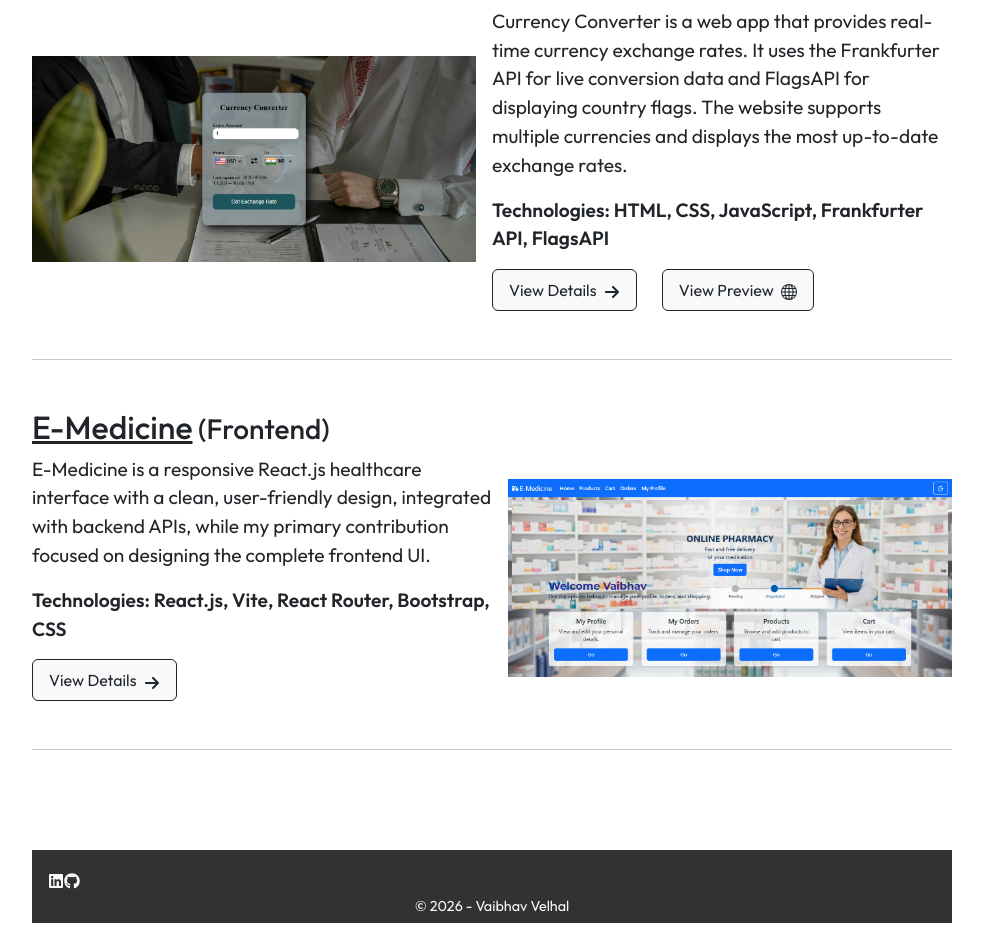
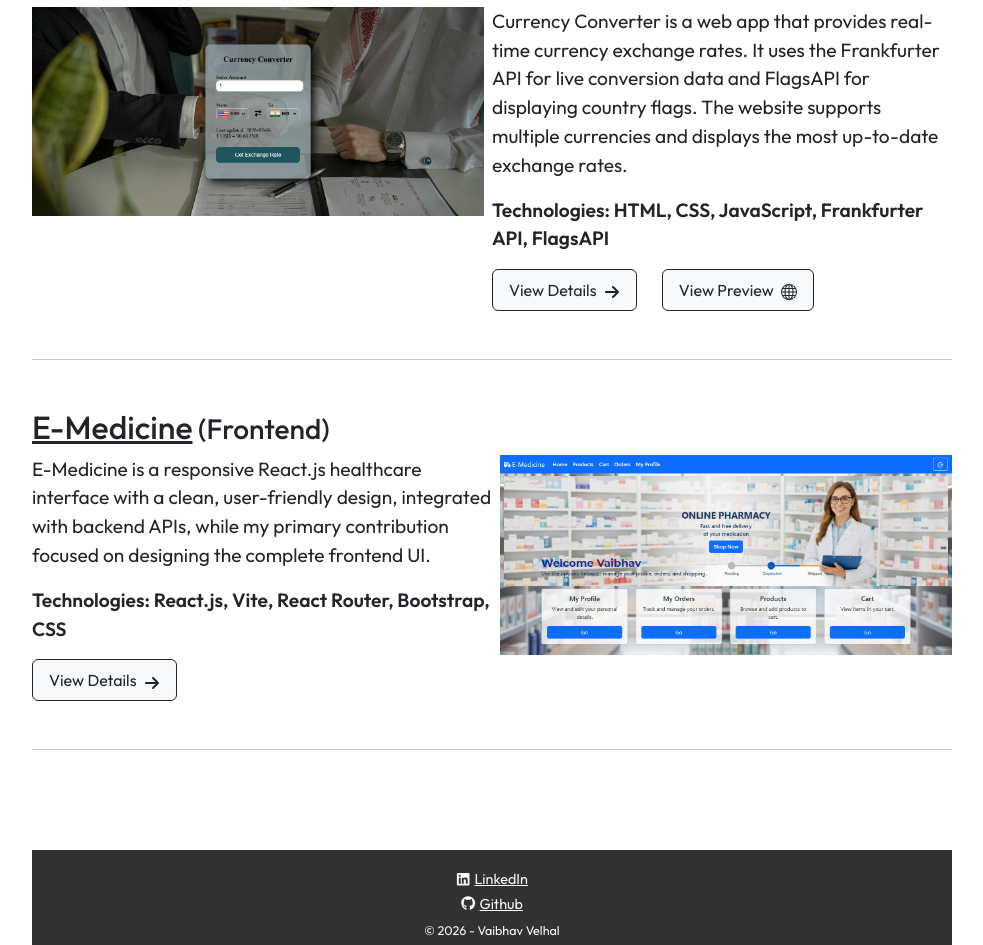
Before and after one commit to vaibhav-velhal/vaibhav-portfolio, a React (Vite) app: page / in a window 1280 px wide. Shown: the part 1261-2206 px from the top of the page, without its empty margins (148-1131 px from the left). Before the commit the page ends 2184 px from the top, so only its background shows below. Built offline with nearby package versions, Linux system fonts and the light colour scheme.

Commit message:
Footer anchor links added

```diff
--- a/src/component/Footer/Footer.css
+++ b/src/component/Footer/Footer.css
@@ -2,6 +2,6 @@ footer {
     background-color: #323232;
 }
 
-footer p small {
+footer p, a {
     font-size: 0.9rem;
 }
--- a/src/component/Footer/Footer.jsx
+++ b/src/component/Footer/Footer.jsx
@@ -3,9 +3,11 @@ import { FaLinkedin, FaGithub } from 'react-icons/fa6';
 
 function Footer() {
     return (
-        <footer className='p-3 pb-1'>
-            <div className="social-links text-light">
-                <FaLinkedin /><FaGithub />
+        <footer className='p-3 pb-1 text-center'>
+            <div className="social-links mb-1">
+                <a href="https://www.linkedin.com/in/vaibhav-velhal" target='_blank' className="mb-1 text-light"><FaLinkedin className="mb-1 me-1" />LinkedIn</a>
+                <br />
+                <a href="https://github.com/vaibhav-velhal" target='_blank' className="mb-1 text-light"><FaGithub className="mb-1 me-1" />Github</a>
             </div>
             <p className="text-center text-light m-0"><small>&copy; {new Date().getFullYear()}  - Vaibhav Velhal</small></p>
         </footer>
--- a/src/pages/Home/Home.css
+++ b/src/pages/Home/Home.css
@@ -37,8 +37,12 @@ section h2 {
     margin-right: 25px;
 }
 
+.project-info {
+    width: auto;
+}
+
 .project-image img {
-    height: 100%;
+    height: auto;
     width: 100%;
     object-fit: contain;
 }
--- a/src/pages/Home/Home.jsx
+++ b/src/pages/Home/Home.jsx
@@ -28,7 +28,7 @@ function Home() {
                                 <a className="btn btn-light btn-outline-dark py-md-2 px-md-3" href="https://just-pizza-official.vercel.app/" target='_blank'>View Preview <BsGlobe className='ms-1' /></a>
                             </div>
                         </div>
-                        <div className="image-container project-image col-12 col-md-6 p-0 ps-md-3">
+                        <div className="image-container project-image col-12 col-md-6 p-0 ps-md-2">
                             <img src="/JustPizza-Project.png" alt="JustPizza-Project" />
                         </div>
                     </div>
@@ -40,7 +40,7 @@ function Home() {
                 <div className="project-item my-4 my-md-5">
                     <h3 className='text-decoration-underline'>Currency Converter</h3>
                     <div className="row">
-                        <div className="image-container project-image col-12 col-md-6 p-0 pe-md-3">
+                        <div className="image-container project-image col-12 col-md-6 p-0 pe-md-2">
                             <img src="/Currency Converter.png" alt="Currency-Converter-Project" />
                         </div>
                         <div className="project-info col-12 col-md-6">
@@ -67,7 +67,7 @@ function Home() {
                                 <button className="btn btn-light btn-outline-dark py-md-2 px-md-3">View Details <FaArrowRight className='ms-1' /></button>
                             </div>
                         </div>
-                        <div className="image-container project-image col-12 col-md-6 p-0 ps-md-3">
+                        <div className="image-container project-image col-12 col-md-6 p-0 ps-md-2">
                             <img src="/E-Medicine.png" alt="E-Medicine-project" />
                         </div>
                     </div>
```
